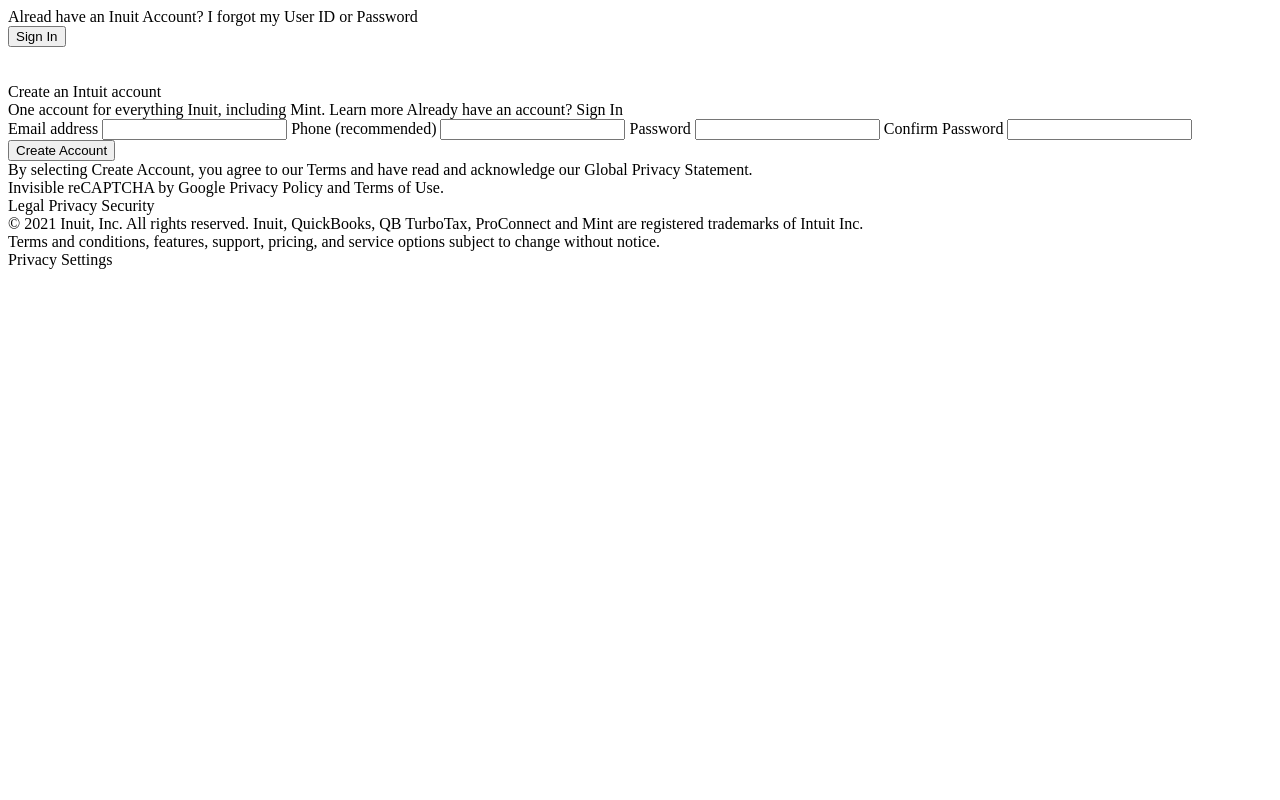
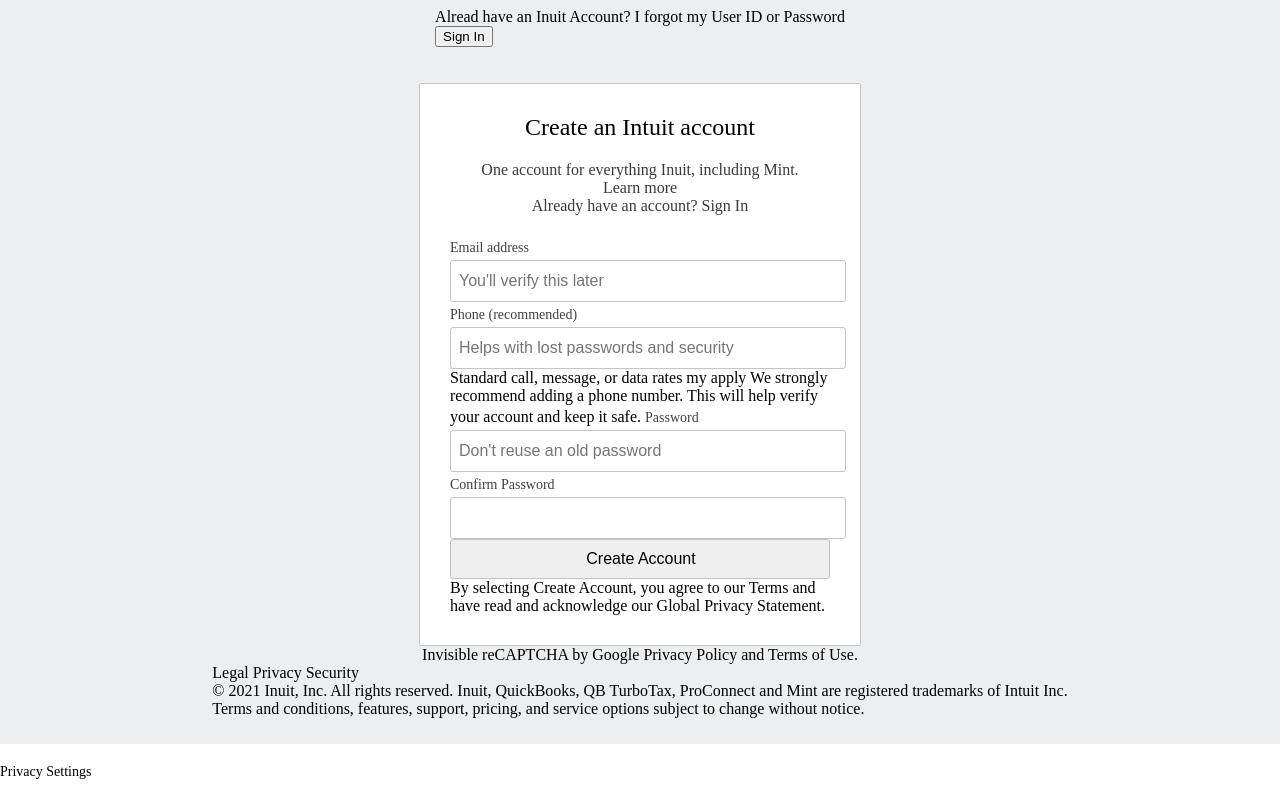
Before and after one commit to iamzr/mint-signup-clone, a plain HTML site: page index.html in a window 1280 px wide. Drawn offline with Linux system fonts and the light colour scheme.

Commit message:
CSS for the form box, form title, form inputs

```diff
--- a/index.html
+++ b/index.html
@@ -23,18 +23,36 @@
       </div>
     </div>
     <form>
-      <div>Create an Intuit account</div>
-      <div>
-        <span>One account for everything Inuit, including Mint.</span>
-        <a>Learn more</a>
+      <div id="form-title">Create an Intuit account</div>
+      <div id="top-text">
+        <span>One account for everything Inuit, including Mint.</span><br />
+        <a>Learn more</a><br />
         <span>Already have an account? <a>Sign In</a></span>
       </div>
       <label for="email">Email address</label>
-      <input type="email" id="email" required />
+      <input
+        type="email"
+        id="email"
+        placeholder="You'll verify this later"
+        required
+      />
       <label for="phone">Phone <span>(recommended)</span></label>
-      <input type="number" id="phone" />
+      <input
+        type="number"
+        id="phone"
+        placeholder="Helps with lost passwords and security"
+      />
+      <span>Standard call, message, or data rates my apply</span>
+      <span>
+        We strongly recommend adding a phone number. This will help verify your
+        account and keep it safe.
+      </span>
       <label for="password">Password</label>
-      <input type="password" id="password" />
+      <input
+        type="password"
+        id="password"
+        placeholder="Don't reuse an old password"
+      />
       <label for="conform-password">Confirm Password</label>
       <input type="password" id="confirm-password" />
       <input type="submit" value="Create Account" />
--- a/style.css
+++ b/style.css
@@ -0,0 +1,57 @@
+body {
+  display: flex;
+  flex-direction: column;
+  justify-items: center;
+  align-items: center;
+  background-color: #eceef1;
+}
+
+/* Form */
+form {
+  border: 1px solid #c7c7c7;
+  border-radius: 2px;
+  padding: 30px;
+  width: 380px;
+  background-color: white;
+}
+
+#form-title {
+  font-size: 24px;
+  text-align: center;
+}
+
+#top-text {
+  padding-top: 20px;
+  padding-bottom: 20px;
+  color: #393a3d;
+  text-align: center;
+}
+
+label {
+  color: #404040;
+  font-size: 14px;
+  line-height: 25px;
+}
+
+input {
+  display: block;
+  height: 40px;
+  border: 1px solid #c1c5c8;
+  padding: 0 6px 0 8px;
+  font-size: 16px;
+  width: 100%;
+  min-width: 160px;
+  border-radius: 3px;
+  line-height: 1.3em;
+}
+
+/* Footer */
+
+footer {
+  background-color: white;
+  position: absolute;
+  bottom: 0;
+  width: 100vw;
+  padding: 20px 20px 20px 20px;
+  font-size: 14px;
+}
```
